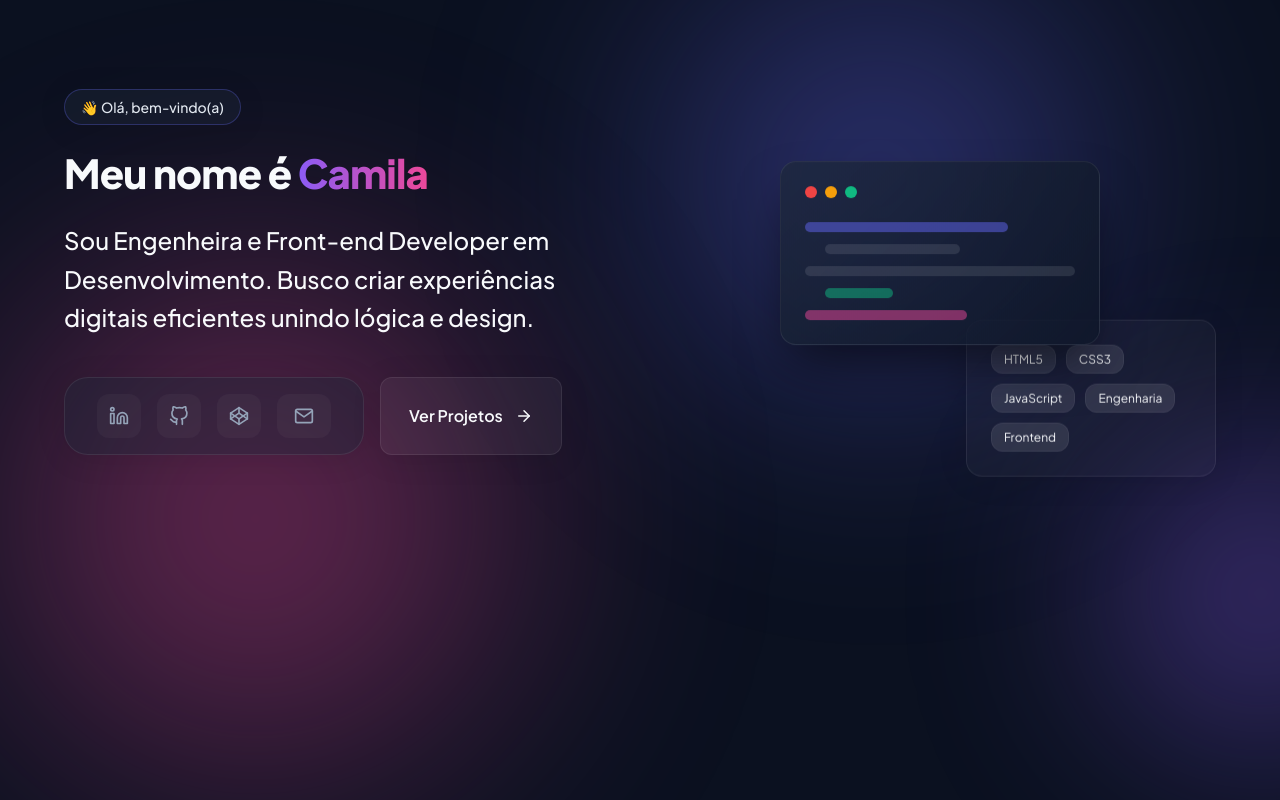
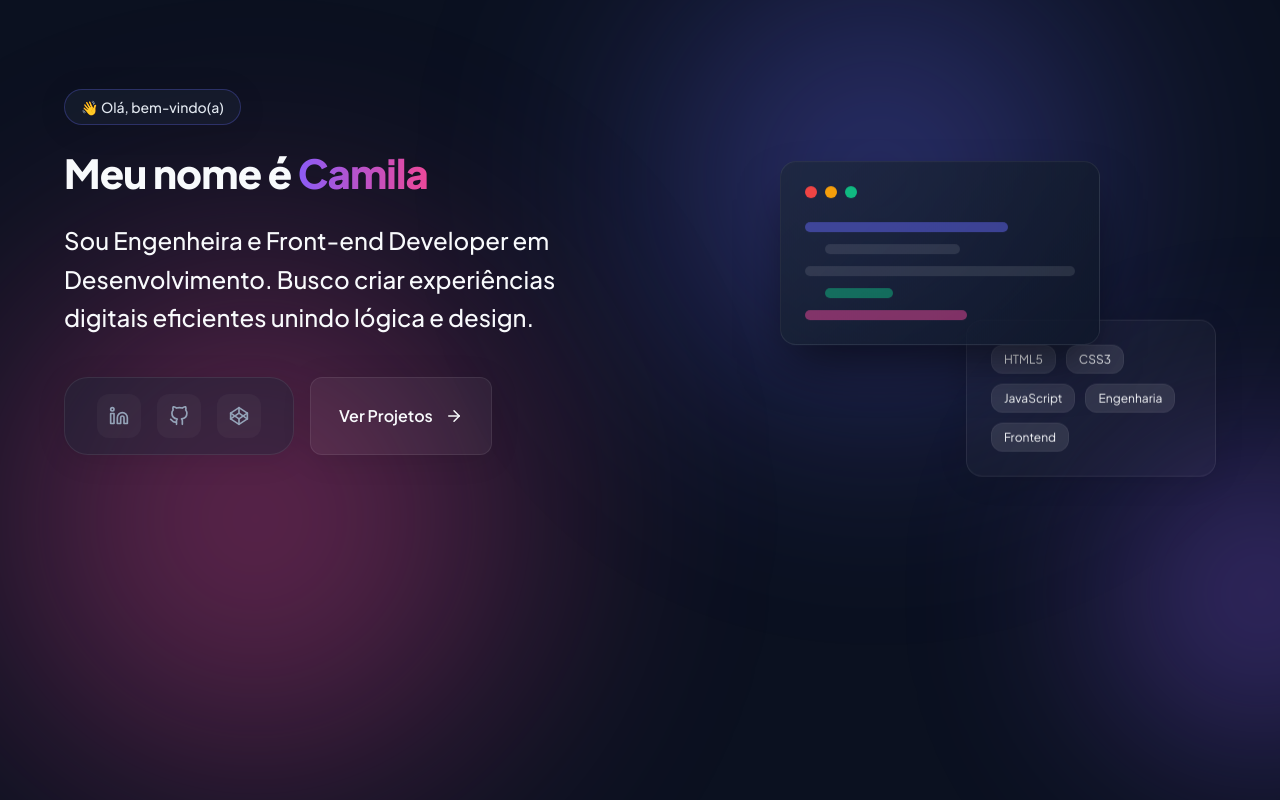
Before and after one commit to milamesmo/milamesmo.github.io, a plain HTML site: page index.html in a window 1280 px wide. Drawn offline with Linux system fonts and the light colour scheme.

Commit message:
feat: Remove email copy button and associated icons from the navigation.

```diff
--- a/index.html
+++ b/index.html
@@ -73,24 +73,8 @@
                                     <line x1="12" y1="2" x2="12" y2="8.5"></line>
                                 </svg>
                             </a>
-                            <button id="copyEmailBtn" class="copy-email-btn">
-                                <svg id="emailIcon" class="btn-icon" xmlns="http://www.w3.org/2000/svg" width="20"
-                                    height="20" viewBox="0 0 24 24" fill="none" stroke="currentColor" stroke-width="2"
-                                    stroke-linecap="round" stroke-linejoin="round">
-                                    <path
-                                        d="M4 4h16c1.1 0 2 .9 2 2v12c0 1.1-.9 2-2 2H4c-1.1 0-2-.9-2-2V6c0-1.1.9-2 2-2z">
-                                    </path>
-                                    <polyline points="22,6 12,13 2,6"></polyline>
-                                </svg>
-                                <svg id="checkIcon" class="btn-icon hidden" xmlns="http://www.w3.org/2000/svg"
-                                    width="20" height="20" viewBox="0 0 24 24" fill="none" stroke="currentColor"
-                                    stroke-width="2" stroke-linecap="round" stroke-linejoin="round">
-                                    <polyline points="20 6 9 17 4 12"></polyline>
-                                </svg>
-                            </button>
                         </div>
                     </nav>
-
                     <a href="https://github.com/milamesmo" target="_blank" rel="noopener noreferrer"
                         class="secondary-btn glass-panel">
                         <span>Ver Projetos</span>
```
